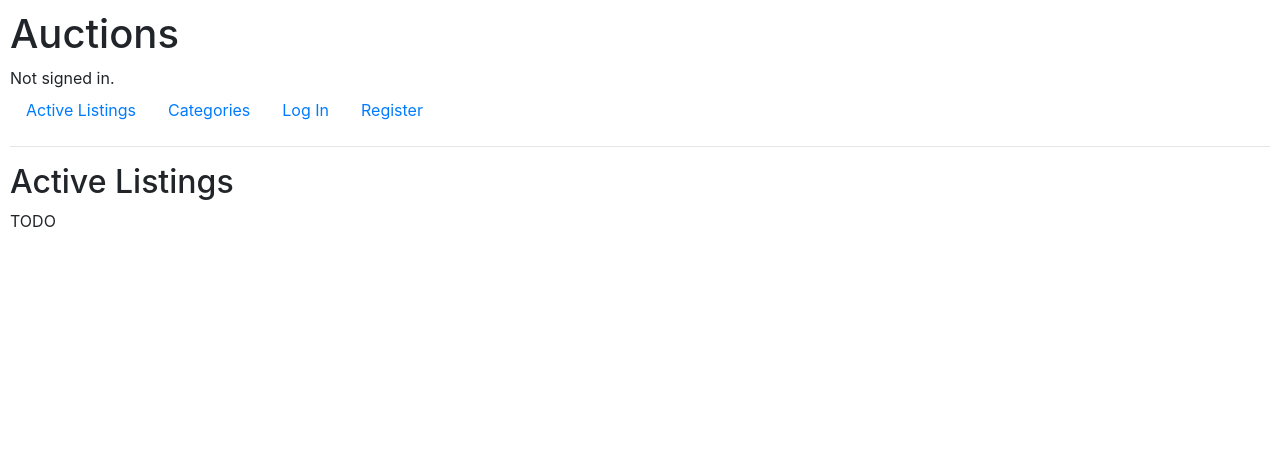
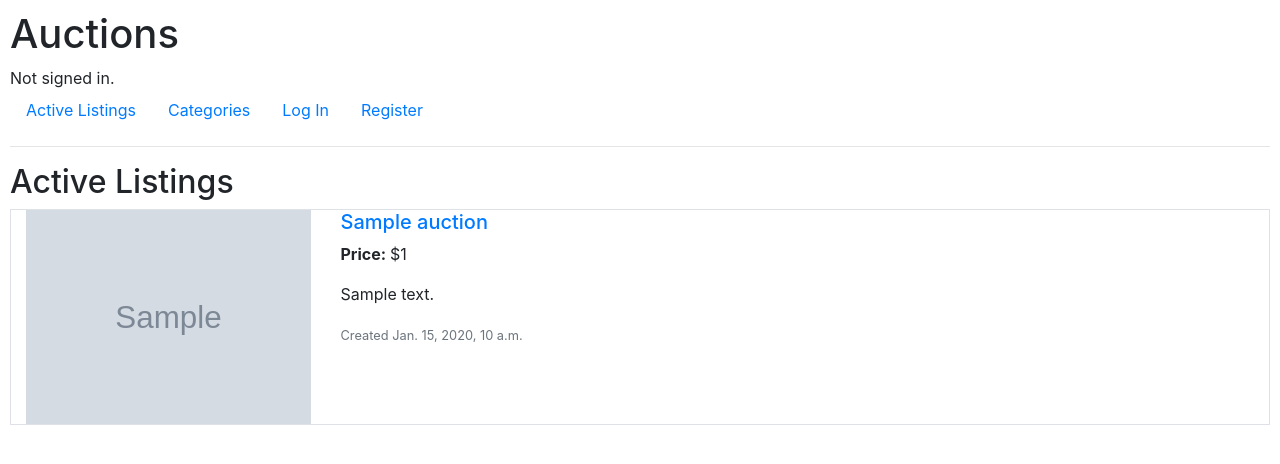
Before and after one commit to assafam/cs50w, a Django app: page / in a window 1280 px wide. Shown: the top 464 px of the page. Run offline with Django 3.2, Linux system fonts and the light colour scheme; tables that the repository leaves empty hold one stand-in row (values such as "Sample post"); grey boxes marked "Sample" are stand-in pictures; some libraries are stand-ins or nearby versions.

Commit message:
Add listing page and bid

```diff
--- a/commerce/auctions/templates/auctions/index.html
+++ b/commerce/auctions/templates/auctions/index.html
@@ -2,6 +2,24 @@
 
 {% block body %}
     <h2>Active Listings</h2>
+    <div class="container-fluid">
+        {% for auction in auctions %}
+        <div class="row mb-3 border position-relative">
+            <div class="col-3">
+                {% if auction.image_url %}
+                <img src="{{ auction.image_url }}" class="w-100" alt="{{ auction.title }}">
+                {% endif %}
+            </div>
+            <div class="col position-static">
+                <h5><a href="{{ auction.get_absolute_url }}" class="stretched-link">{{ auction.title }}</a></h5>
+                <p><b>Price: </b>${{ auction.cur_price|floatformat:"-2g" }}</p>
+                <p>{{ auction.description }}</p>
+                <p class="text-secondary"><small>Created {{ auction.creation_time }}</small></p>
+            </div>
+        </div>
+        {% empty %}
+            No items found
+        {% endfor %}
 
-    TODO
+    </div>
 {% endblock %}
--- a/commerce/auctions/urls.py
+++ b/commerce/auctions/urls.py
@@ -10,7 +10,7 @@ urlpatterns = [
     path("categories", views.categories, name="categories"),
     path("watchlist", views.watchlist, name="watchlist"),
     path("create", views.create, name="create"),
-    path("<int:listing_id>", views.listing, name="listing"),
-    path("<int:listing_id>/watch", views.watch, name="watch"),
-    path("<int:listing_id>/unwatch", views.unwatch, name="unwatch"),
+    path("<int:auction_id>", views.listing, name="listing"),
+    path("<int:auction_id>/watch", views.watch, name="watch"),
+    path("<int:auction_id>/unwatch", views.unwatch, name="unwatch"),
 ]
--- /dev/null
+++ b/commerce/auctions/util.py
@@ -0,0 +1,17 @@
+from django.db.models import Max, Case, When, F, DecimalField
+
+def annotate_with_current_price(auction_qs):
+    """Get an Auction query set and annotate the current price (maximum bid or starting bid)"""
+    return auction_qs.annotate(
+        max_bid=Max('bids__bid')
+    ).annotate(
+        cur_price=Case(
+            When(max_bid__isnull=False, then=F('max_bid')),
+            default=F('starting_bid'),
+            output_field=DecimalField()
+        )
+    )
+
+def get_winning_bid(auction):
+    """Return the winning bid of an auction"""
+    return auction.bids.order_by("-bid", "creation_time").first()
--- a/commerce/auctions/views.py
+++ b/commerce/auctions/views.py
@@ -1,31 +1,57 @@
 from django.contrib.auth import authenticate, login, logout
+from django.core.exceptions import ValidationError
 from django.db import IntegrityError
 from django.http import HttpResponseRedirect, HttpResponseBadRequest, Http404
 from django.shortcuts import render
 from django.urls import reverse
 from django.contrib.auth.decorators import login_required
+from django.utils.translation import gettext as _
 
 from .models import User, Category, Auction, Bid, Comment
 from . import forms
-
+from . import util
 
 def index(request):
-    return render(request, "auctions/index.html", {
-        "auctions": Auction.objects.filter(active=True),
-        "watched_items": request.user.auction_watchlist.count() if request.user.is_authenticated else None,
-    })
+    auctions = Auction.objects.filter(active=True)
+    context = {
+        "auctions": util.annotate_with_current_price(auctions),
+    }
+    if request.user.is_authenticated:
+        context["watched_items"] = request.user.auction_watchlist.count()
+    return render(request, "auctions/index.html", context)
 
-def listing(request, listing_id):
+def listing(request, auction_id):
     try:
-        auction = Auction.objects.get(id=listing_id)
+        auction_qs = Auction.objects.filter(pk=auction_id)
+        auction = util.annotate_with_current_price(auction_qs).get()
     except Auction.DoesNotExist:
         raise Http404("Listing not found")
+
     context = {
-        "listing": auction,
+        "auction": auction,
+        "num_bids": auction.bids.count(),
+        "comments": auction.comments.all(),
     }
     if request.user.is_authenticated:
         context["watched_items"] = request.user.auction_watchlist.count()
         context["is_watched"] = auction.watchers.filter(pk=request.user.id).exists()
+        context["current_bid"] = auction.bids.exists() and util.get_winning_bid(auction).user == request.user
+
+    if request.method == "POST" and request.user.is_authenticated:
+        bid = Bid(auction=auction, user=request.user)
+        form = forms.BidForm(request.POST, instance=bid)
+        if form.is_valid():
+            if not auction.active:
+                form.add_error(None, ValidationError(_("Auction is not active."), code="inactive"))
+            elif form.cleaned_data["bid"] <= auction.cur_price:
+                form.add_error("bid", ValidationError(_("Bid must be greater than current price."), code="low_bid"))
+            else:
+                form.save()
+                return HttpResponseRedirect(reverse("listing", args=[auction_id]))
+    else:
+        form = forms.BidForm()
+
+    context["form"] = form
     return render(request, "auctions/listing.html", context)
 
 def categories(request):
@@ -35,28 +61,30 @@ def watchlist(request):
     return render(request, "auctions/watchlist.html")
 
 @login_required
-def watch(request, listing_id):
-    try:
-        auction = Auction.objects.get(pk=listing_id)
-    except Auction.DoesNotExist:
-        return HttpResponseBadRequest("Bad request: auction does not exist")
-    if not auction.watchers.filter(pk=request.user.id):
-        auction.watchers.add(request.user)
-    else:
-        return HttpResponseBadRequest("Bad request: user already in watchlist")
-    return HttpResponseRedirect(reverse("listing", args=[listing_id]))
+def watch(request, auction_id):
+    if request.method == "POST":
+        try:
+            auction = Auction.objects.get(pk=auction_id)
+        except Auction.DoesNotExist:
+            return HttpResponseBadRequest("Bad request: auction does not exist")
+        if not auction.watchers.filter(pk=request.user.id):
+            auction.watchers.add(request.user)
+        else:
+            return HttpResponseBadRequest("Bad request: user already in watchlist")
+        return HttpResponseRedirect(reverse("listing", args=[auction_id]))
 
 @login_required
-def unwatch(request, listing_id):
-    try:
-        auction = Auction.objects.get(pk=listing_id)
-    except Auction.DoesNotExist:
-        return HttpResponseBadRequest("Bad request: auction does not exist")
-    if auction.watchers.filter(pk=request.user.id):
-        auction.watchers.remove(request.user)
-    else:
-        return HttpResponseBadRequest("Bad request: user is not in watchlist")
-    return HttpResponseRedirect(reverse("listing", args=[listing_id]))
+def unwatch(request, auction_id):
+    if request.method == "POST":
+        try:
+            auction = Auction.objects.get(pk=auction_id)
+        except Auction.DoesNotExist:
+            return HttpResponseBadRequest("Bad request: auction does not exist")
+        if auction.watchers.filter(pk=request.user.id):
+            auction.watchers.remove(request.user)
+        else:
+            return HttpResponseBadRequest("Bad request: user is not in watchlist")
+        return HttpResponseRedirect(reverse("listing", args=[auction_id]))
 
 @login_required()
 def create(request):
```
Also changed, not shown: commerce/auctions/forms.py (+10 -1 lines), commerce/auctions/templates/auctions/listing.html (added, +81 -0 lines).
